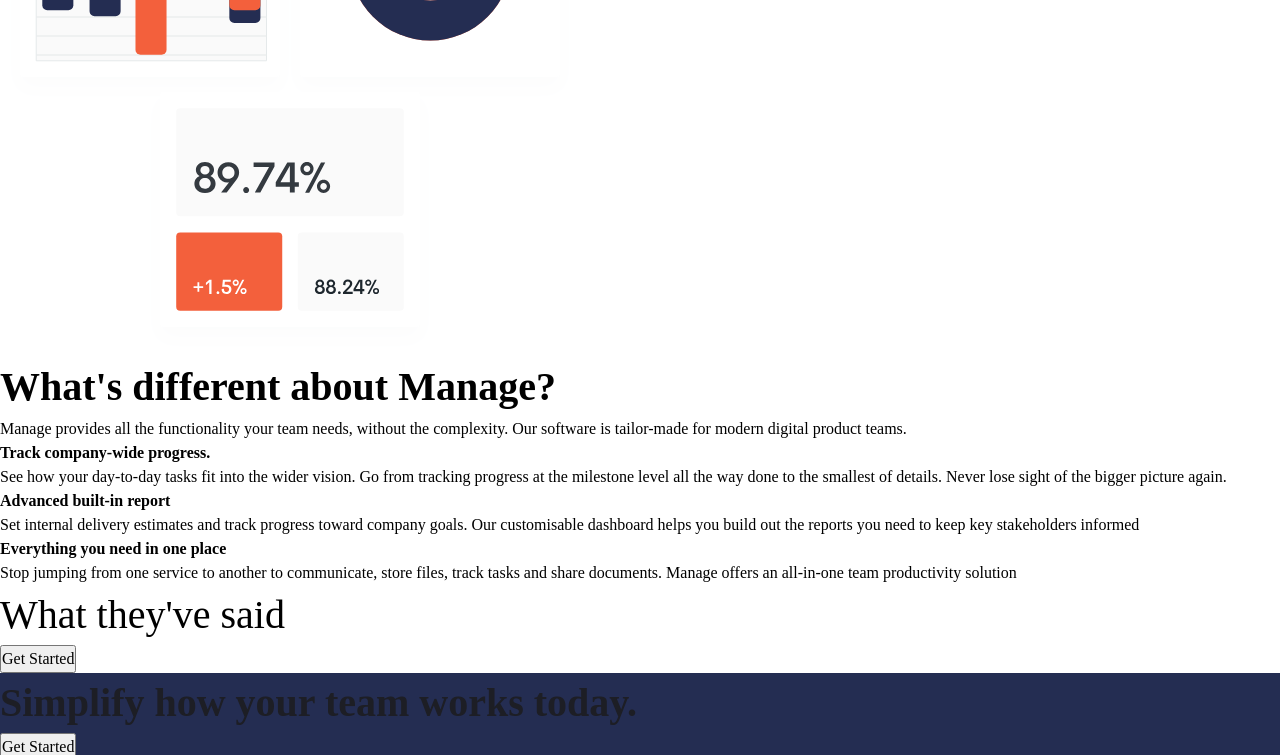
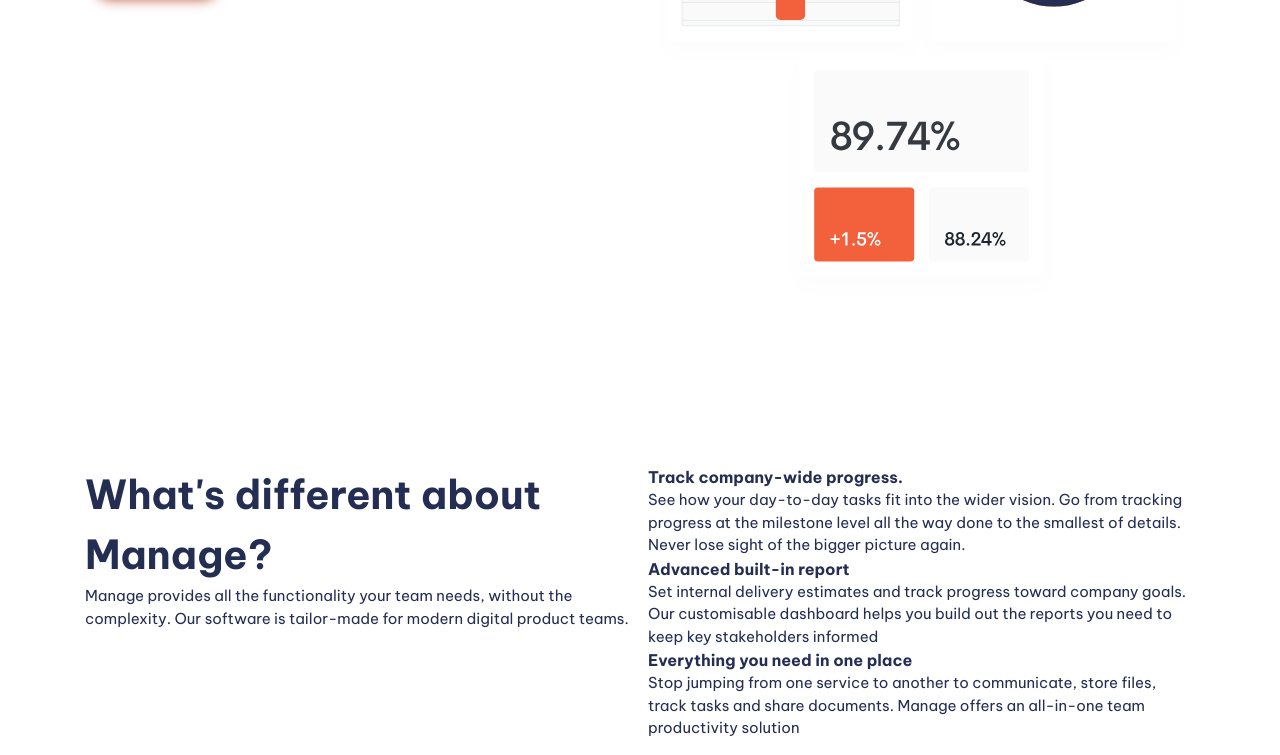
Before and after one commit to OluwatuyiAbiola/FrontEnd-Mentor-Project, a plain HTML site: page index.html in a window 1280 px wide. Shown: the part 452-1207 px from the top of the page. Drawn offline with Linux system fonts and the light colour scheme.

Commit message:
Design of the page

```diff
--- a/index.html
+++ b/index.html
@@ -29,7 +29,7 @@
       </div>
     </header>
     <main>
-      <section>
+      <section class="padding-block-900">
         <div class="container">
           <div class="even-columns">
             <div>
@@ -45,7 +45,7 @@
         </div>
       </section>
 
-      <section>
+      <section class="padding-block-900">
         <div class="container">
           <div class="even-columns">
             <div>
@@ -77,13 +77,13 @@
         </div>
       </section>
 
-      <section class="carousel">
+      <section class="carousel | padding-block-700">
         <h2 class="fs-secondary-heading">What they've said</h2>
         <!-- Carousel -->
         <button class="btn">Get Started</button>
       </section>
 
-      <section class=" cta | bg-primary-400 text-neutral-100">
+      <section class=" cta | padding-block-700 bg-accent-400 text-neutral-100">
         <div class="container">
           <div class="even-columns">
             <div>
@@ -95,7 +95,7 @@
       </section>
     </main>
 
-    <footer class="bg-neutral-900 text-neutral-100">
+    <footer class="padding-block-700 bg-neutral-900 text-neutral-100">
       <div class="container">
         <div class="even-columns">
           <div>
--- a/style.css
+++ b/style.css
@@ -1,11 +1,13 @@
 :root{
+  --clr-accent-500: hsl(12, 60%, 45%);
   --clr-accent-400: hsl(12, 88%, 59%);
+  --clr-accent-300: hsl(12, 88%, 75%);
   --clr-accent-100: hsl(13, 100%, 96%);
 
   --clr-primary-400: hsl(228, 39%, 23%);
 
-  --clr-neutral-100: hsl(233, 12%, 13%);
-  --clr-neutral-900: hsl(0, 0%, 98%);
+  --clr-neutral-900: hsl(233, 12%, 13%);
+  --clr-neutral-100: hsl(0, 0%, 100%);
 
   --ff-primary: 'Be Vietnam Pro', sans-serif;
 
@@ -29,6 +31,16 @@
   --fs-secondary-heading: var(--fs-700);
   --fs-nav: var(--fs-500);
   --fs-button: var(--fs-300);
+
+  --size-100: .25rem;
+  --size-200: .5rem;
+  --size-300: .75rem;
+  --size-400: 1rem;
+  --size-500: 1.5rem;
+  --size-600: 2rem;
+  --size-700: 3rem;
+  --size-800: 4rem;
+  --size-900: 5rem;
 }
 @media (min-width: 50em){
   :root{
@@ -143,6 +155,7 @@
 
 .fs-primary-heading {
   font-size: var(--fs-primary-heading);
+  line-height: 1.2;
 }
 .fs-secondary-heading {
   font-size: var(--fs-secondary-heading);
@@ -152,3 +165,68 @@
 .fs-400 {font-size: var(--fs-400); }
 .fs-500 {font-size: var(--fs-500); }
 .fs-600 {font-size: var(--fs-600); }
+
+.padding-block-900{
+  padding-block: var(--size-900);
+}
+.padding-block-700{
+  padding-block: var(--size-700);
+}
+
+.container{
+  --max-width: 1110px;
+  --padding: 1rem;
+
+  /* to make d content not touch */
+  width: min(var(--max-width), 100% - (var(--padding) * 2));
+  margin-inline: auto;
+}
+.even-columns{
+  display: grid;
+  gap: 1rem;
+}
+
+@media(min-width: 50em){
+  .even-columns{
+    grid-auto-flow: column;
+    grid-auto-columns: 1fr;
+  }
+}
+
+/* general styling */
+body{
+  font-size: var(--fs-body);
+  font-family: var(--ff-body);
+  color: var(--clr-primary-400);
+}
+
+/* button */
+.btn{
+  cursor: pointer;
+  text-decoration: none;
+  border: 0;
+  border-radius: 100vmax;
+  padding: 1.25em 2.5em;
+  font-weight: var(--fw-bold);
+  font-size: var(--fs-button);
+  line-height: 1;
+  color: var(--clr-neutral-100);
+  background-color: var(--clr-accent-400);
+  box-shadow: 0 1.125em 1em -1em var(--clr-accent-500);
+}
+
+.btn[data-type="inverted"] {
+  background-color: var(--clr-neutral-100);
+  color: var(--clr-accent-400);
+}
+
+.btn:hover,
+.btn:focus-visible{
+  background-color: var(--clr-accent-300);
+}
+
+.btn[data-type="inverted"]:hover,
+.btn[data-type="inverted"]:focus-visible{
+  background-color: var(--clr-neutral-100);
+  color: var(--clr-accent-300);
+}
```
